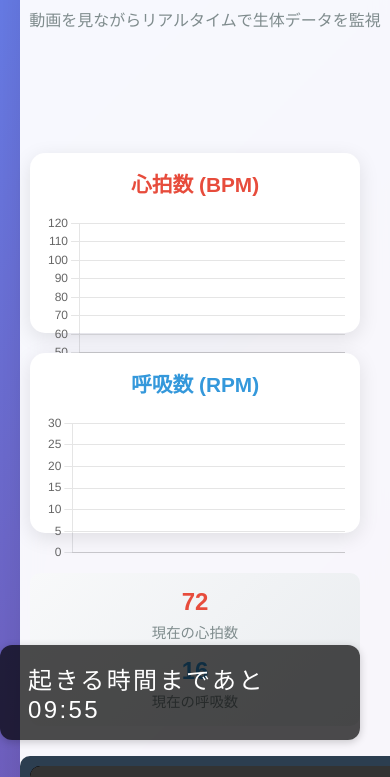
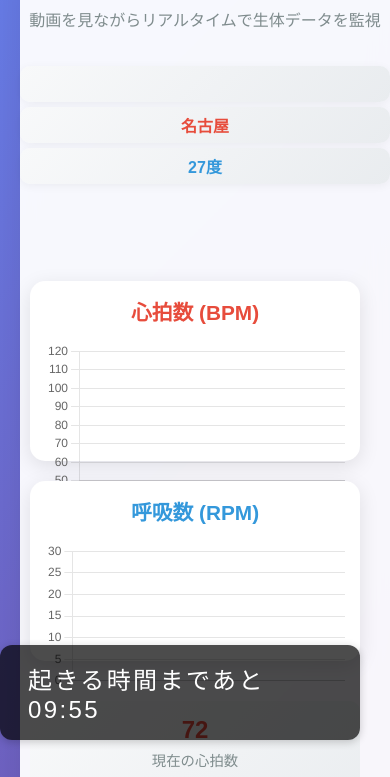
Before and after one commit to hayashichiho/ElectricSheep, a website: page index.html in a window 390 px wide. Shown: the part 74-851 px from the top of the page. Drawn offline with nearby package versions, Linux system fonts and the light colour scheme; grey boxes are pictures that could not be loaded.

Commit message:
[add]日付と場所を追加

```diff
--- a/index.html
+++ b/index.html
@@ -15,10 +15,15 @@
       <h1>睡眠時の画面</h1>
       <p>動画を見ながらリアルタイムで生体データを監視</p>
     </div>
+    <div class="info-container">
+      <p class="date">2035年9月14日</p>
+      <p class="location">名古屋</p>
+      <p class="temperature">27度</p>
+    </div>
     <div class="main-content">
       <div class="video-section">
         <div class="video-container" id="videoContainer">
-          <video id="fixedVideo" src="newvideo.mp4" controls autoplay preload="auto" width="960" height="540">
+          <video id="fixedVideo" src="a.mp4" controls autoplay preload="auto" width="960" height="540">
           </video>
         </div>
       </div>
--- a/script.js
+++ b/script.js
@@ -659,7 +659,7 @@ document.addEventListener('DOMContentLoaded', () => {
       friendTime: 3,        // 友達が来る時間（秒）
       friendName: "たろう", // 友達の名前
       bigInhaleTime: 3,     // 大きな吸気の時間（秒）
-      bigExhaleTime: 10     // 大きな呼気の時間（秒）
+      bigExhaleTime: 25     // 大きな呼気の時間（秒）
     };
 
     // 動画イベントハンドラーの設定
--- a/styles.css
+++ b/styles.css
@@ -188,6 +188,37 @@ video {
   box-shadow: 0 5px 15px rgba(0, 0, 0, 0.2);
 }
 
+/* 日時・場所・温度情報 */
+.date,
+.location,
+.temperature {
+  color: #2c3e50;
+  font-size: 1.1em;
+  font-weight: bold;
+  text-align: center;
+  margin: 5px 0;
+  background: linear-gradient(135deg, #f8f9fa, #e9ecef);
+  padding: 8px 15px;
+  border-radius: 10px;
+  box-shadow: 0 2px 10px rgba(0, 0, 0, 0.05);
+}
+
+.date {
+  background: linear-gradient(45deg, #667eea, #764ba2);
+  -webkit-background-clip: text;
+  -webkit-text-fill-color: transparent;
+  background: linear-gradient(135deg, #f8f9fa, #e9ecef);
+  color: #667eea;
+}
+
+.location {
+  color: #e74c3c;
+}
+
+.temperature {
+  color: #3498db;
+}
+
 /* ボタンの有効・無効状態 */
 .btn-disabled {
   opacity: 0.6;
@@ -275,6 +306,13 @@ video {
     width: 100%;
     padding: 15px;
   }
+
+  .date,
+  .location,
+  .temperature {
+    font-size: 1em;
+    padding: 6px 12px;
+  }
 }
 
 @media (max-width: 780px) {
@@ -310,6 +348,19 @@ video {
 
   .stat-value {
     font-size: 1.5em;
+
+    .date,
+    .location,
+    .temperature {
+      font-size: 0.95em;
+      padding: 5px 10px;
+    }
+
+    .info-container {
+      flex-direction: column;
+      gap: 6px;
+      padding: 0 10px;
+    }
   }
 }
 
```
Also changed, not shown: 1 other file.
